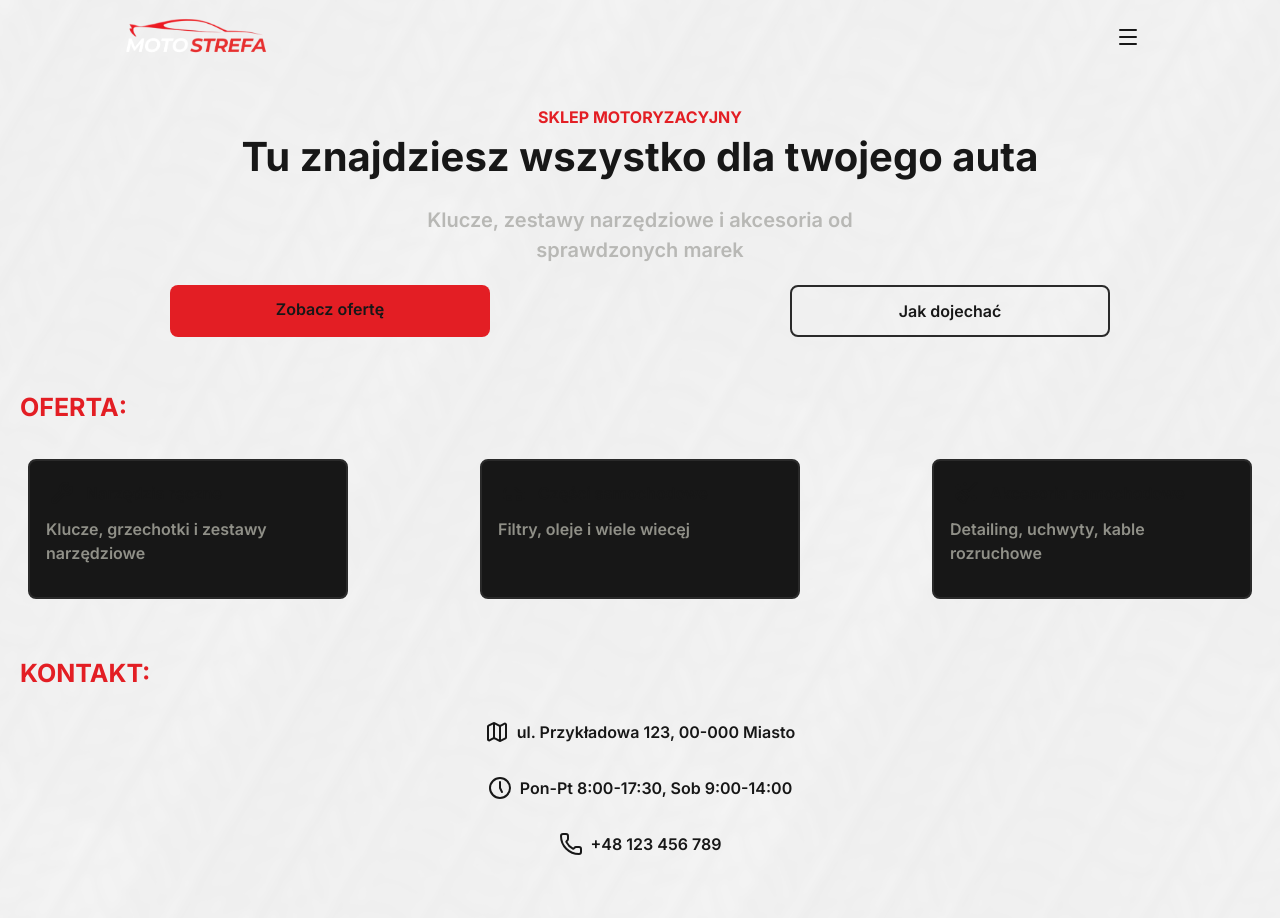
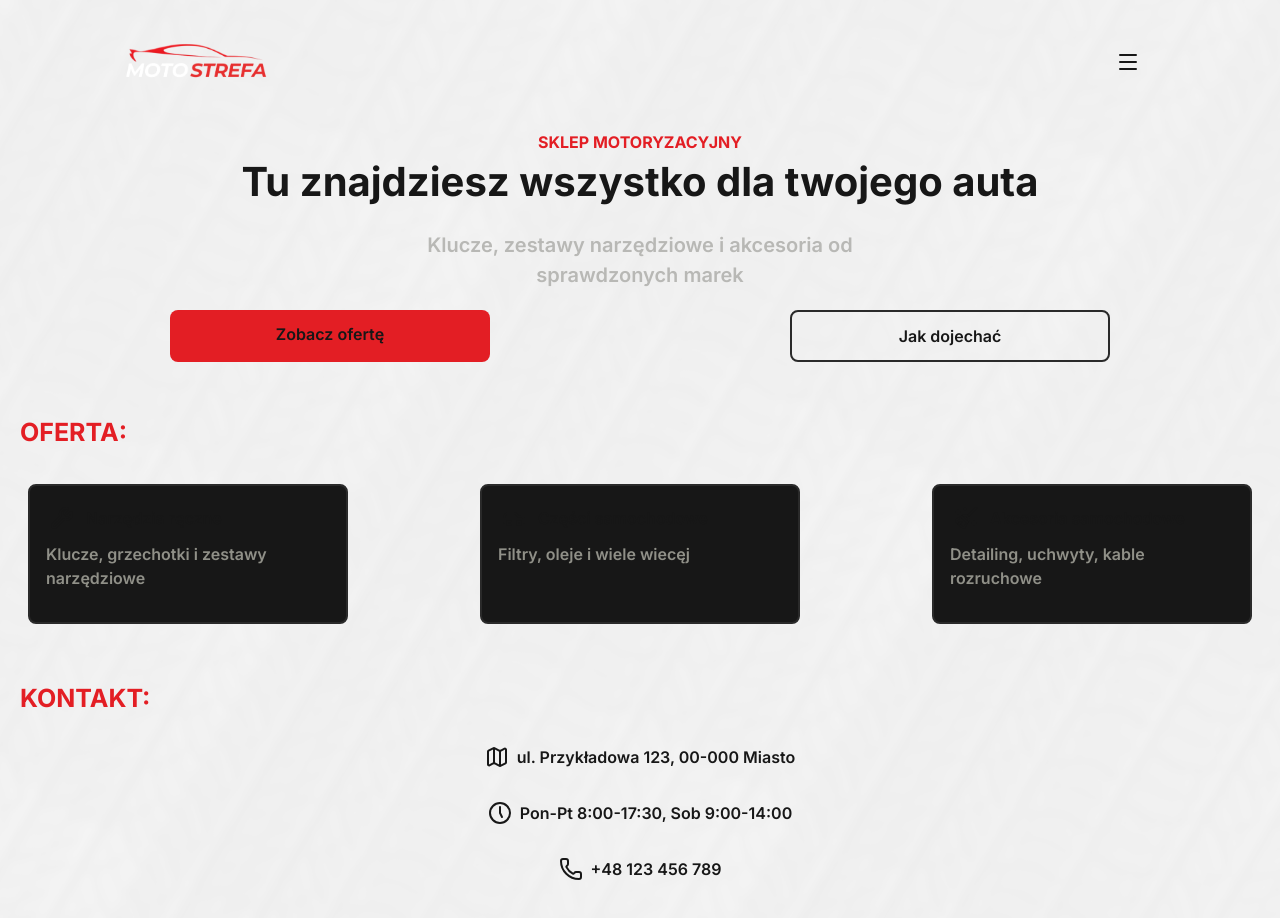
Before and after one commit to M0rton45/MotoStrefa, a Next.js app: page / in a window 1280 px wide. Shown: the top 918 px of the page. Built offline with nearby package versions, Linux system fonts and the light colour scheme.

Commit message:
add mt for nav

```diff
--- a/components/Navbar.js
+++ b/components/Navbar.js
@@ -14,7 +14,7 @@ export default function Navbar(){
     // komp rozwijane menu
     return(
         <nav
-        className='pt-4 flex justify-around items-center min-h-12 px-8 text-[24px] md: justify-between'>
+        className='pt-4 flex justify-around items-center min-h-12 px-8 text-[24px] md: justify-between mt-[25px]'>
             <img src="/logo.png" alt="Logo" className="max-w-[150px] ml-22 "/>
             {/* <h1 className="relative z-10 font-mono">Moto<label className="text-[#e24b4a]">Strefa</label></h1> */}
             {/* <img src="/logo.jpg" alt="Logo" className="h-10 w-10"/> */}
```
